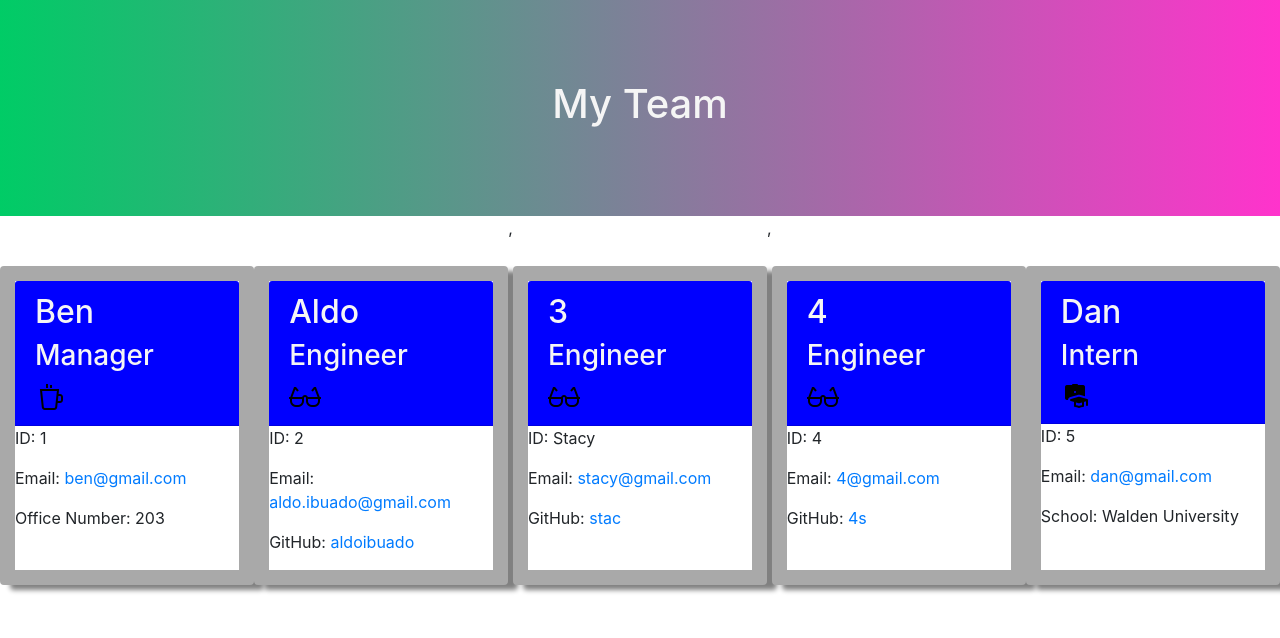
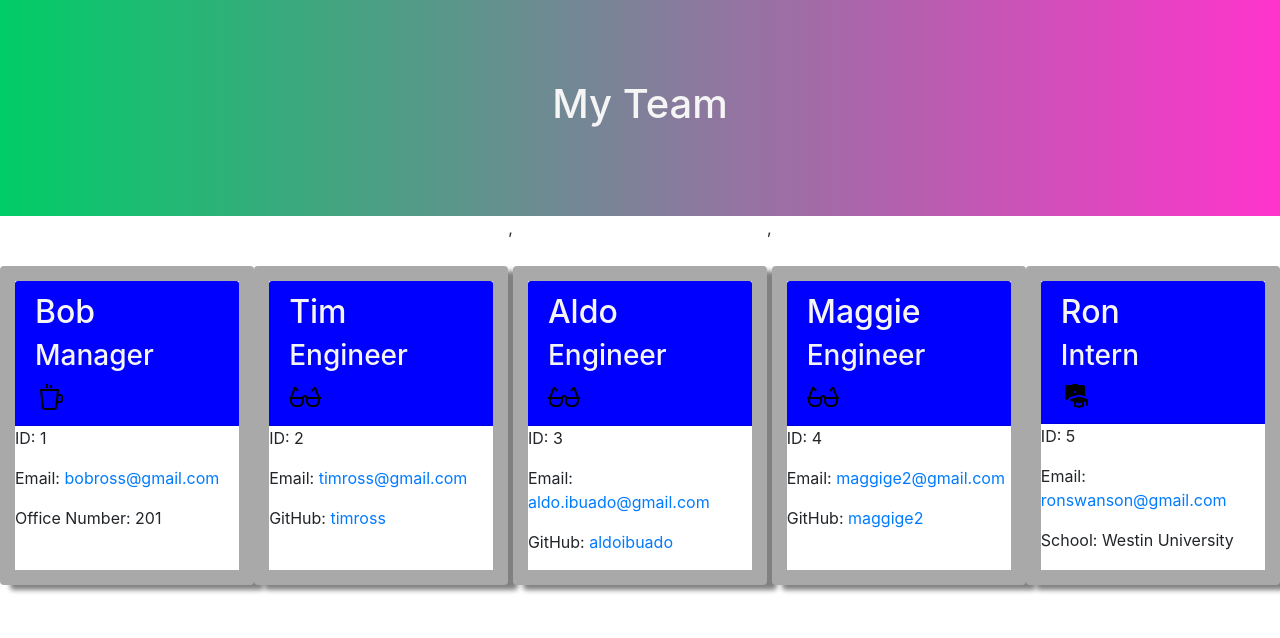
Before and after one commit to aldoibuado/Team-Profile-Gen, a website: page dist/workTeam.html in a window 1280 px wide. Drawn offline with nearby package versions, Linux system fonts and the light colour scheme.

```diff
--- a/dist/workTeam.html
+++ b/dist/workTeam.html
@@ -18,57 +18,57 @@
         <div class="employees">
       <div class='card'>
         <div class='card-header'>
-        <h2>Ben</h2>
+        <h2>Bob</h2>
         <h3>Manager</h3>
         <img src='./assets/images/icons8-coffee-cup-32.png'>
         </div>
         <p class='id'>ID: 1</p>
-        <p class='email'>Email: <a href='mailto: ben@gmail.com'>ben@gmail.com</a></p>
-        <p class='officenumber'>Office Number: 203</p>
+        <p class='email'>Email: <a href='mailto: bobross@gmail.com'>bobross@gmail.com</a></p>
+        <p class='officenumber'>Office Number: 201</p>
       </div>
 
+      <div class='card'>
+        <div class='card-header'>
+        <h2>Tim</h2>
+        <h3>Engineer</h3>
+        <img src='./assets/images/icons8-glasses-32.png'>
+        </div>
+        <p class='id'>ID: 2</p>
+        <p class='email'>Email: <a href='mailto: timross@gmail.com'>timross@gmail.com</a></p>
+        <p class='github'>GitHub: <a href='https://github.com/timross'>timross</a></p>
+      </div>
+        ,
       <div class='card'>
         <div class='card-header'>
         <h2>Aldo</h2>
         <h3>Engineer</h3>
         <img src='./assets/images/icons8-glasses-32.png'>
         </div>
-        <p class='id'>ID: 2</p>
+        <p class='id'>ID: 3</p>
         <p class='email'>Email: <a href='mailto: aldo.ibuado@gmail.com'>aldo.ibuado@gmail.com</a></p>
         <p class='github'>GitHub: <a href='https://github.com/aldoibuado'>aldoibuado</a></p>
       </div>
         ,
       <div class='card'>
         <div class='card-header'>
-        <h2>3</h2>
-        <h3>Engineer</h3>
-        <img src='./assets/images/icons8-glasses-32.png'>
-        </div>
-        <p class='id'>ID: Stacy</p>
-        <p class='email'>Email: <a href='mailto: stacy@gmail.com'>stacy@gmail.com</a></p>
-        <p class='github'>GitHub: <a href='https://github.com/stac'>stac</a></p>
-      </div>
-        ,
-      <div class='card'>
-        <div class='card-header'>
-        <h2>4</h2>
+        <h2>Maggie</h2>
         <h3>Engineer</h3>
         <img src='./assets/images/icons8-glasses-32.png'>
         </div>
         <p class='id'>ID: 4</p>
-        <p class='email'>Email: <a href='mailto: 4@gmail.com'>4@gmail.com</a></p>
-        <p class='github'>GitHub: <a href='https://github.com/4s'>4s</a></p>
+        <p class='email'>Email: <a href='mailto: maggige2@gmail.com'>maggige2@gmail.com</a></p>
+        <p class='github'>GitHub: <a href='https://github.com/maggige2'>maggige2</a></p>
       </div>
 
       <div class='card'>
         <div class='card-header'>
-        <h2>Dan</h2>
+        <h2>Ron</h2>
         <h3>Intern</h3>
         <img src='./assets/images/icons8-internship-30.png'>
         </div>
         <p class='id'>ID: 5</p>
-        <p class='email'>Email: <a href='mailto: dan@gmail.com'>dan@gmail.com</a></p>
-        <p class='school'>School: Walden University</p>
+        <p class='email'>Email: <a href='mailto: ronswanson@gmail.com'>ronswanson@gmail.com</a></p>
+        <p class='school'>School: Westin University</p>
       </div>
         </div>
         </body>
```
Also changed, not shown: README.md.
